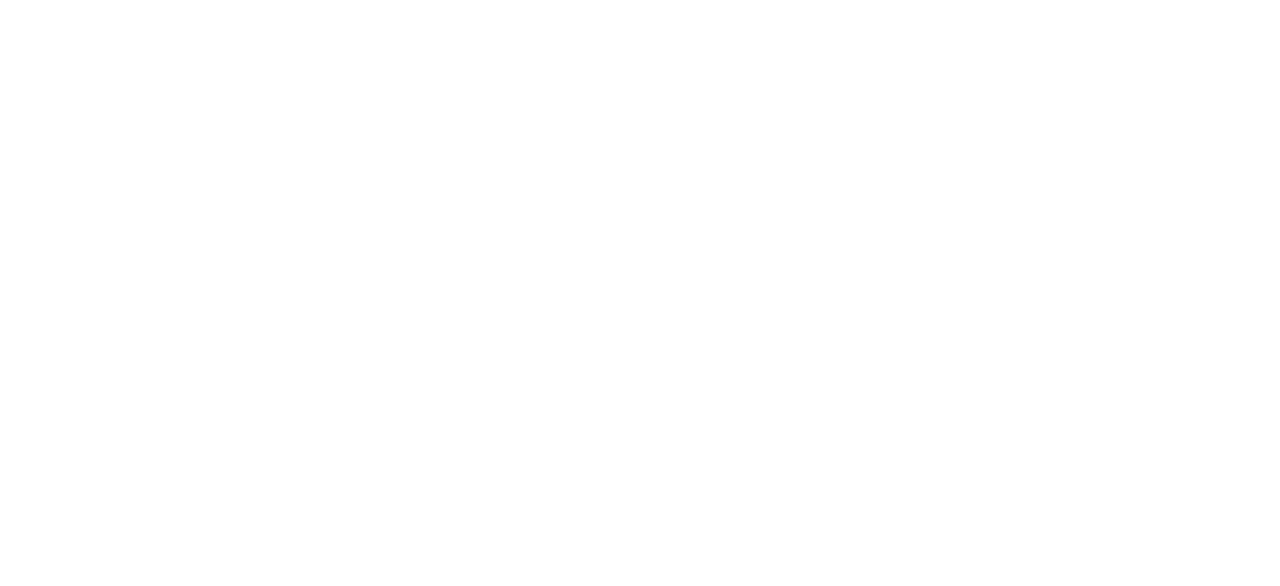
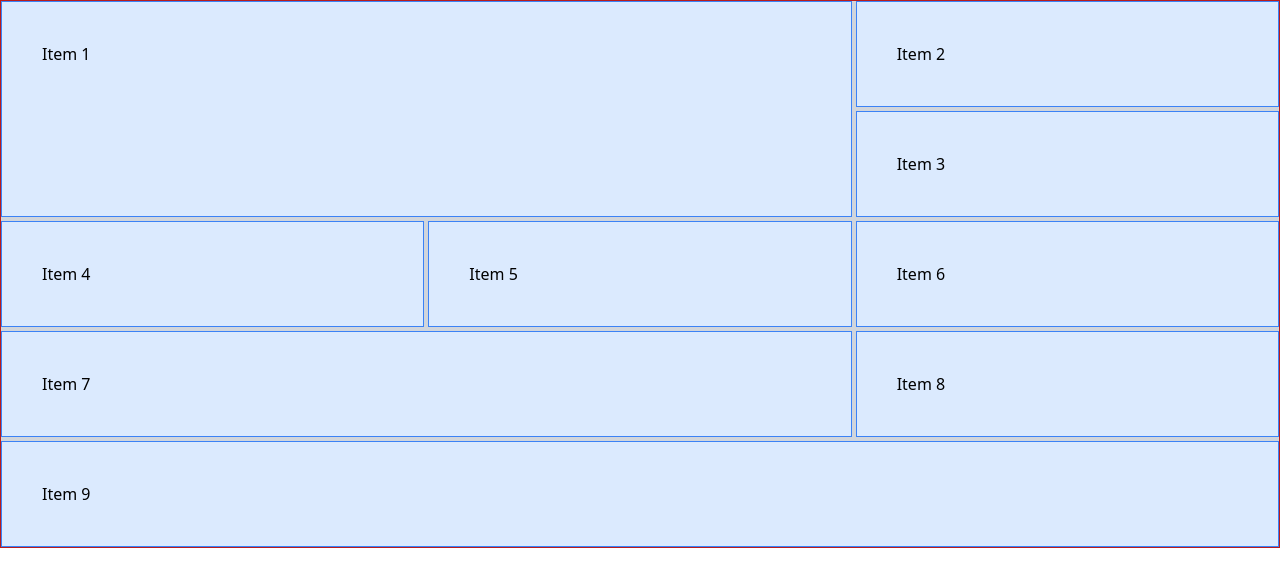
Before and after one commit to johnoneworks/udemy-tailwind-from-scratch, a plain HTML site: page tailwind-sandbox/14-grid/index.html in a window 1280 px wide. Drawn offline with nearby package versions, Linux system fonts and the light colour scheme.

Commit message:
section 20

```diff
--- a/tailwind-sandbox/14-grid/index.html
+++ b/tailwind-sandbox/14-grid/index.html
@@ -9,7 +9,17 @@
   </head>
   <body>
     <!-- Grid cols and rows -->
-
+    <div class="grid border border-red-700 grid-cols-1 md:grid-cols-3 gap-1 bg-gray-300">
+      <p class="md:col-span-2 md:row-span-2 p-10 border border-blue-500 bg-blue-100">Item 1</p>
+      <p class="p-10 border border-blue-500 bg-blue-100">Item 2</p>
+      <p class="p-10 border border-blue-500 bg-blue-100">Item 3</p>
+      <p class="p-10 border border-blue-500 bg-blue-100">Item 4</p>
+      <p class="p-10 border border-blue-500 bg-blue-100">Item 5</p>
+      <p class="p-10 border border-blue-500 bg-blue-100">Item 6</p>
+      <p class="md:col-span-2 p-10 border border-blue-500 bg-blue-100">Item 7</p>
+      <p class="p-10 border border-blue-500 bg-blue-100">Item 8</p>
+      <p class="md:col-span-3 p-10 border border-blue-500 bg-blue-100">Item 9</p>
+    </div>
     <!-- Col and row span -->
   </body>
 </html>
```
